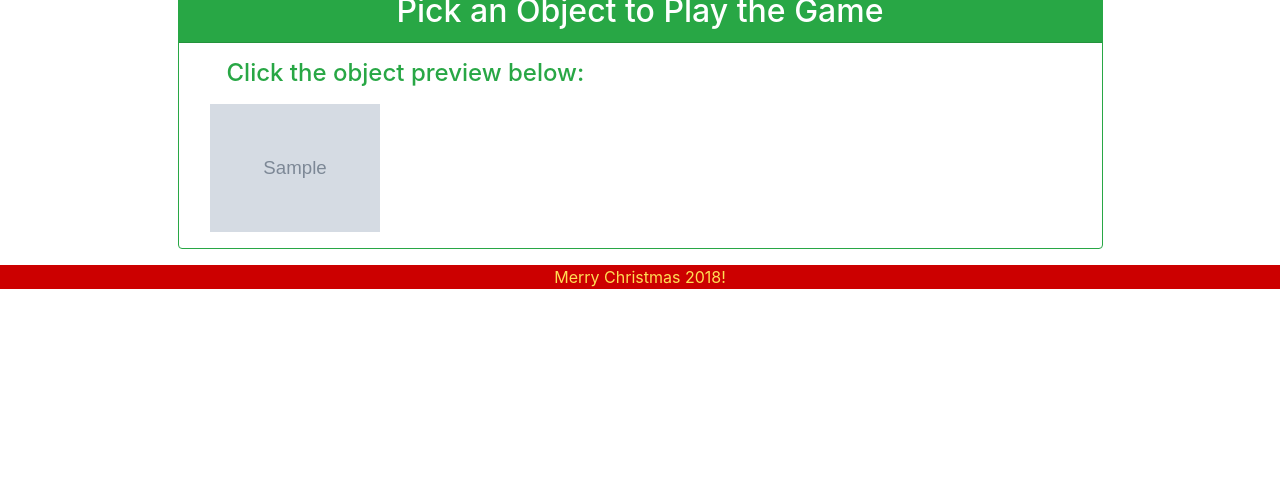
After one commit to JMorris1575/christmas18, a Django app: template c18/whatsit/templates/whatsit/object_list.html in a window 1280 px wide. The commit adds this page. Shown: the part 154-643 px from the top of the page. Run offline with Django 3.2, Linux system fonts and the light colour scheme; the template is opened without the code that fills it: most values are stand-ins (such as "Sample title", 1, 10 or a date in 2020); grey boxes marked "Sample" are stand-in pictures; some libraries are stand-ins or nearby versions.

Commit message:
whatsit - object_list.html done for stage one

```diff
--- a/c18/config/urls.py
+++ b/c18/config/urls.py
@@ -24,5 +24,6 @@ urlpatterns = [
     path('trivia/', include('trivia.urls')),
     path('memories/', include('memory.urls')),
     path('mail/', include('mail.urls')),
+    path('whatsit/', include('whatsit.urls')),
     path('admin/', admin.site.urls),
 ]
--- /dev/null
+++ b/c18/whatsit/templates/whatsit/object_list.html
@@ -0,0 +1,34 @@
+{% extends parent_template|default:"base.html" %}
+{% load static %}
+
+{% block content %}
+    <div class="card border-success col-md-10 mx-md-auto mb-3 px-0">
+        <h2 class="card-header bg-success text-white text-center">
+            Pick an Object to Play the Game
+        </h2>
+        <h4 class="card-title text-success mt-3 mb-0 px-5">
+            {% if objects|length == 0 %}
+                Sorry. No objects are ready yet.
+            {% elif objects|length == 1 %}
+                Click the object preview below:
+            {% else %}
+                Click one of the object previews below:
+            {% endif %}
+        </h4>
+        {% for object in objects %}
+            <div class="row p-3">
+                <a class="col-md-3" href="#">
+                    <img class="col" src="{% static object.image_filename %}">
+                </a>
+                <div class="col-md-9">
+                    {% if object.stage == object.ONE %}
+                        <h5 class="text-success">Descriptions are being collected for this object.</h5>
+                        <p class="text-success">This object has
+                            {{ object.description_count }} description{{ object.description_count|pluralize }}
+                            so far.</p>
+                    {% endif %}
+                </div>
+            </div>
+        {% endfor %}
+    </div>
+{% endblock %}
```
Also changed, not shown: c18/gift/templates/gift/activity_list.html (+15 -0 lines), c18/whatsit/models.py (+12 -1 lines), c18/whatsit/urls.py (added, +13 -0 lines), c18/whatsit/views.py (+14 -2 lines), c18/whatsit/static/whatsit/images/Object 1.png (added), c18/whatsit/static/whatsit/images/Object 2.png (added), c18/whatsit/static/whatsit/images/Object 3.png (added), c18/whatsit/static/whatsit/images/Object 4.png (added), 1 other file.
